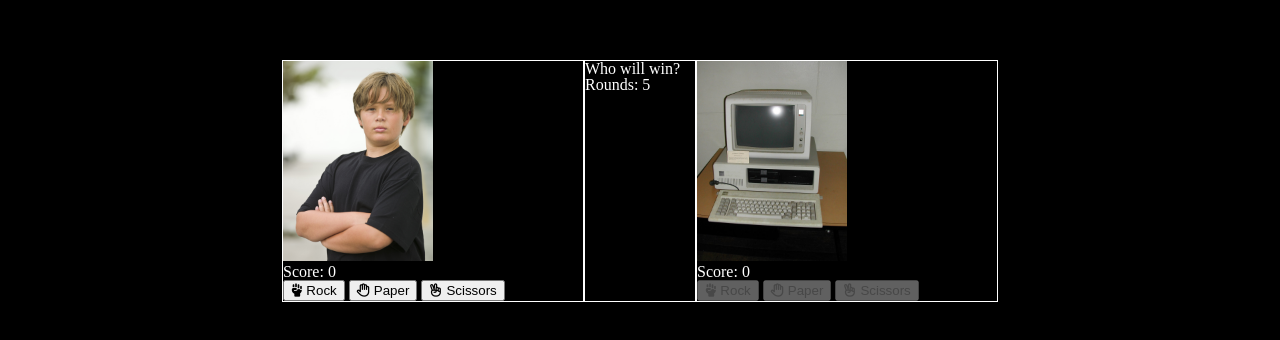
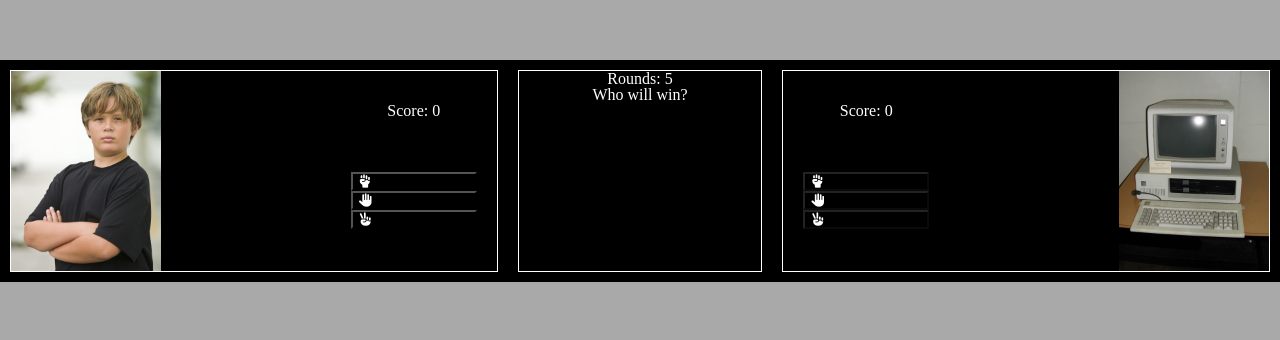
Before and after one commit to LoudDonut/rock-paper-scissors, a plain HTML site: page index.html in a window 1280 px wide. Shown: the part 140-480 px from the top of the page. Drawn offline with Linux system fonts and the light colour scheme.

Commit message:
Positioned elements to align better and become more readable

```diff
--- a/index.html
+++ b/index.html
@@ -8,19 +8,22 @@
 	<title>Rock Paper Scissors</title>
 </head>
 <body>
+	<div id="gameBox">
 		<div id="playerSide">
 			<img id="playerImg" src="Assets/player.jpg" alt="The player">
+			<div class="containerScoreButtons">
 				<p id="playerScore">Score: 0</p>
 				<div id="buttons">
 					<button id="rock"><i class="fas fa-fist-raised"></i>
-				Rock
+						<!--Rock-->
 					</button>
-			<button id="paper"><i class="far fa-hand-paper"></i>
-				Paper
+					<button id="paper"><i class="fas fa-hand-paper"></i>
+						<!--Paper-->
 					</button>
-			<button id="scissors"><i class="far fa-hand-peace"></i>
-				Scissors
+					<button id="scissors"><i class="fa fa-hand-peace"></i>
+						<!--Scissors-->
 					</button>
+				</div>
 			</div>
 		</div>
 		<div id="middleContainer">
@@ -29,17 +32,20 @@
 		</div>
 		<div id="computerSide">
 			<img id="computerImg" src="Assets/computer.JPG" alt="The computer">
+			<div class="containerScoreButtons">
 				<p id="computerScore">Score: 0</p>
 				<div id="buttons">
 					<button type="button" disabled><i class="fas fa-fist-raised"></i>
-				Rock
+						<!--Rock-->
 					</button>
-			<button type="button" disabled><i class="far fa-hand-paper"></i>
-				Paper
+					<button type="button" disabled><i class="fas fa-hand-paper"></i>
+						<!--Paper-->
 					</button>
-			<button type="button" disabled><i class="far fa-hand-peace"></i>
-				Scissors
+					<button type="button" disabled><i class="fas fa-hand-peace"></i>
+						<!--Scissors-->
 					</button>
+				</div>
+			</div>
 		</div>
 	</div>
 <script src="script.js"></script>
--- a/style.css
+++ b/style.css
@@ -1,15 +1,30 @@
 body {
+	background-color: darkgrey;
+}
+
+/* GAME CONTAINER */
+
+#gameBox {
 	color: white;
 	background-color: black;
 	display: flex;
 	flex-direction: row;
-	justify-content: center;
+	justify-content: space-around;
 	margin-top: 200px;
+	/* align-items: center; */
 }
 
+#gameBox div {
+margin: 10px;
+}
+
+/* PLAYER CONTAINER */
 #playerSide {
+	display: flex;
 	border: 1px solid white;
-	width: 300px;
+	flex: 2;
+	flex-direction: row;
+	justify-content: space-between;
 }
 
 #playerImg {
@@ -17,17 +32,65 @@ body {
 	width: auto;
 }
 
-#middleContainer {
-	border: 1px solid white;
-	width: 110px;
+.containerScoreButtons {
+	display: flex;
+	flex-direction: column;
+	justify-content: space-around;
+	flex-basis: 30%;
 }
 
+#playerScore {
+	text-align: center;
+}
+
+#buttons{
+	display: flex;
+	flex-direction: column;
+}
+
+#buttons button {
+	display: flex;
+	flex-direction: column;
+	background-color: black;
+}
+
+/* MIDDLE CONTAINER */
+#middleContainer {
+	display: flex;
+	border: 1px solid white;
+	flex: 1;
+	align-items: center;
+	flex-direction: column;
+}
+
+#declareVictor {
+	order: 2;
+}
+
+#roundCounter {
+	order: 1;
+}
+
+/* COMPUTER CONTAINER */
 #computerSide {
+	display: flex;
 	border: 1px solid white;
-	width: 300px;
+	flex: 2;
+	flex-direction: row-reverse;
+	justify-content: space-between;
 }
 
 #computerImg {
 	height: 200px;
 	width: auto;
 }
+
+#computerScore {
+	text-align: center;
+}
+
+/* ICONS */
+
+i {
+	color: white;
+}
```
Lines whose indentation alone changed are shown as unchanged.
